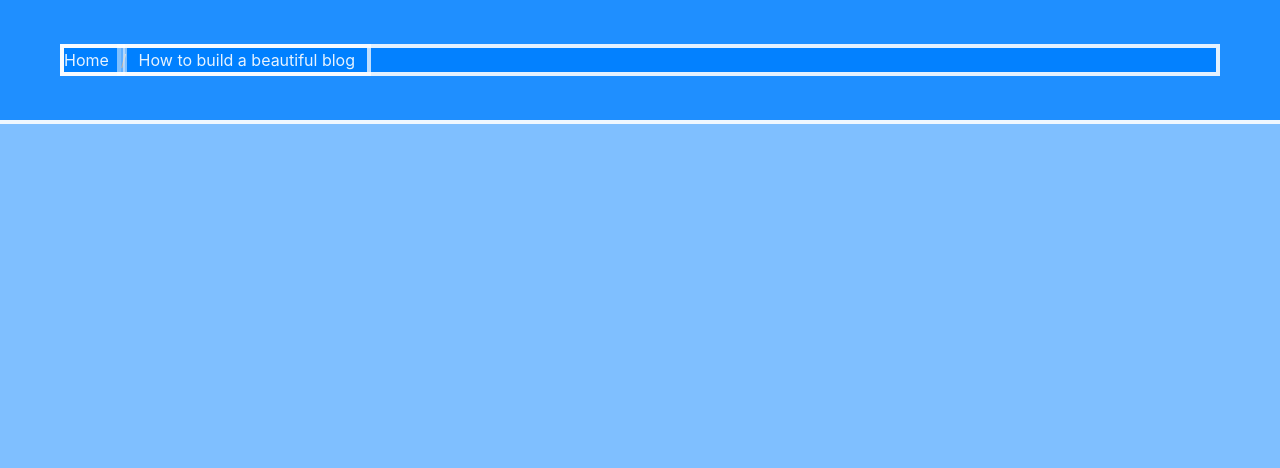
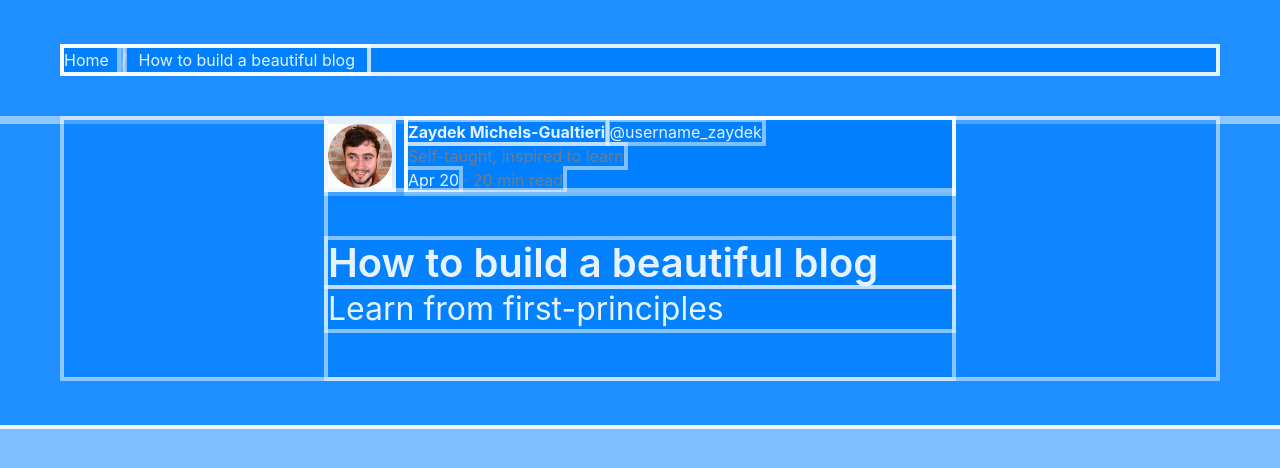
Before and after one commit to Nefiox/Bulma-CSS, a plain HTML site: page blog.html in a window 1280 px wide. Drawn offline with nearby package versions, Linux system fonts and the light colour scheme.

Commit message:
Headers in Bulma CSS

```diff
--- a/blog.html
+++ b/blog.html
@@ -9,6 +9,12 @@
 		<script defer src="https://use.fontawesome.com/releases/v5.0.7/js/all.js"></script>
         <link rel="stylesheet" href="styles/debug.css">
 		<style>
+            .center {
+                display: flex;
+                justify-content: center;
+                align-items: center;
+            }
+
             .grid {
                 display: grid;
                 grid-template-columns: [xl-start] 1fr 1.5rem [md-start] minmax(0, 624px) [md-end] 1.5rem 1fr;
@@ -42,5 +48,32 @@
 		</section>
 		<!-- /.section -->
 
+        <section class="section is-paddingless-horizontal" style="padding-top: 0;">
+            <div class="container grid">
+                <article class="media center">
+                    <figure class="media-left">
+                        <figure class="image is-64x64">
+                            <img src="images/me.jpg">
+                        </figure>
+                    </figure>
+                    <div class="media-content">
+                        <div class="content">
+                            <p>
+                                <strong>Zaydek Michels-Gualtieri</strong> <a>@username_zaydek</a><br>
+								<span class="has-text-grey">Self-taught, inspired to learn<br>
+								<time datetime="2018-04-20">Apr 20</time> · 20 min read</span>
+                            </p>
+                        </div>
+                    </div>
+                </article>
+
+                <div class="section is-paddingless-horizontal">
+                    <h1 class="title is-2">How to build a beautiful blog</h1>
+                    <h2 class="subtitle is-3">Learn from first-principles</h2>
+                </div>
+
+            </div>
+        </section>
+
 	</body>
 </html>
```
Also changed, not shown: images/me.jpg (added).
